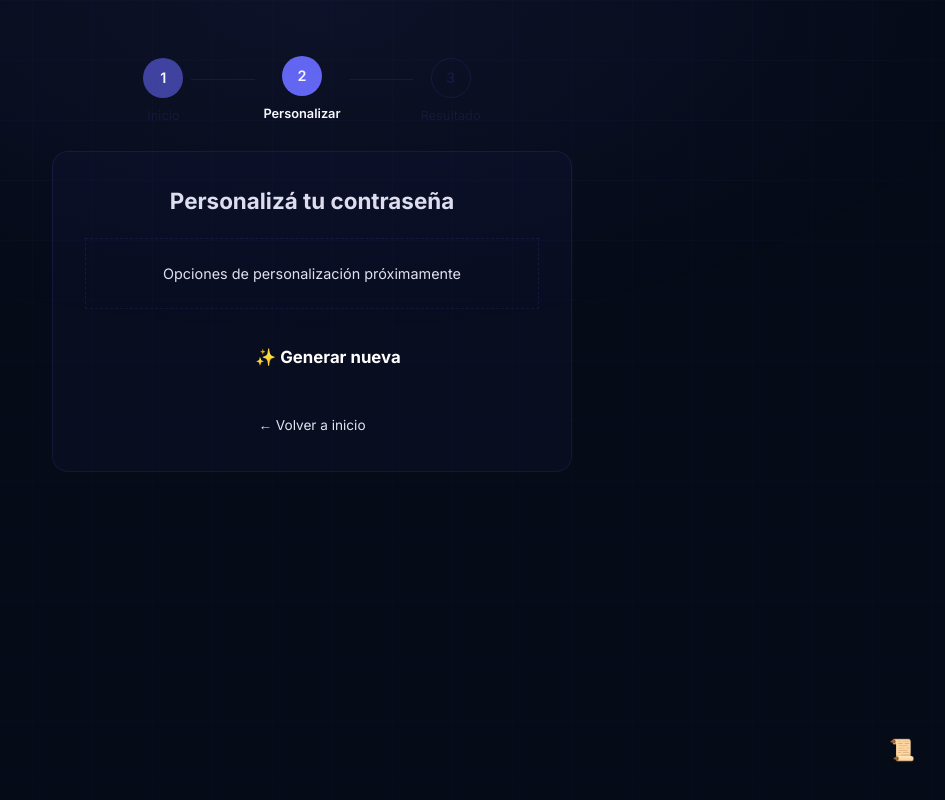
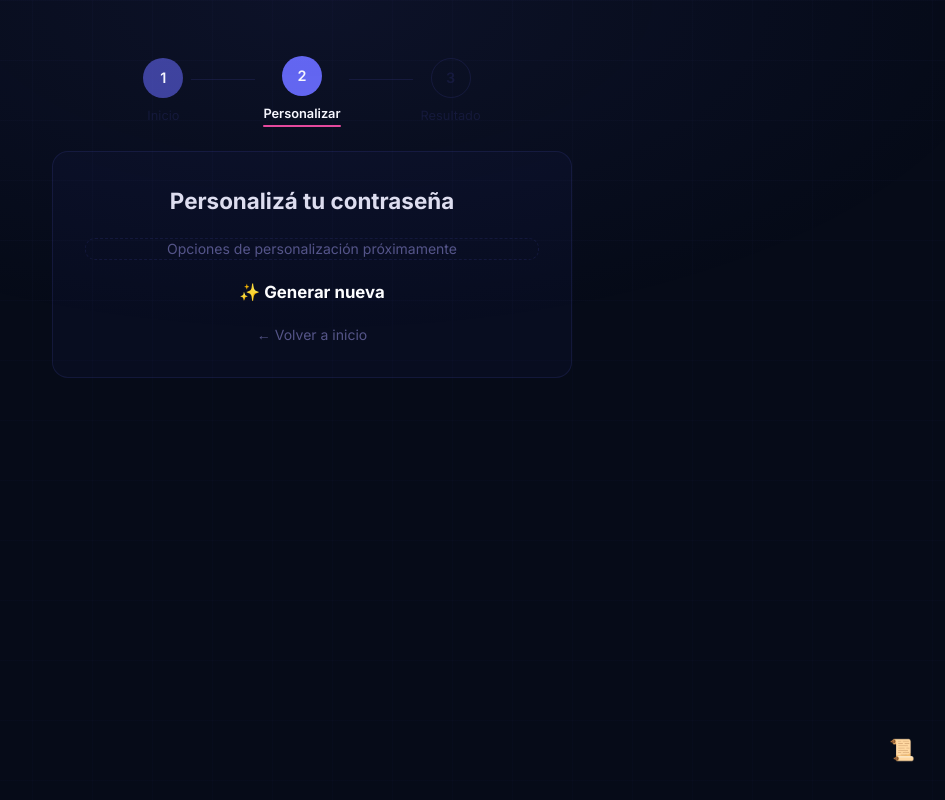
Before and after one commit to adesposito5/PassFrases-proyect, a React (Vite) app: page /generator in a window 1280 px wide. Shown: the whole page, without its empty margins (328-1273 px from the left). Built offline with nearby package versions, Linux system fonts and the light colour scheme.

Commit message:
style(d1): migrate GeneratorPanel to Tailwind CSS variables

```diff
--- a/src/features/generator/components/GeneratorPanel.tsx
+++ b/src/features/generator/components/GeneratorPanel.tsx
@@ -25,69 +25,29 @@ export default function GeneratorPanel() {
   /* ═══════════════ STEP 2: PERSONALIZAR ═══════════════ */
   if (currentStep === 2) {
     return (
-      <div style={{ display: 'flex', flexDirection: 'column', gap: '1.25rem' }}>
-        <h2 style={{ fontSize: '1.4rem', fontWeight: 700, textAlign: 'center', color: 'var(--color-text)' }}>
+      <div className="flex flex-col gap-5">
+        <h2 className="text-[1.4rem] font-bold text-center text-[var(--color-text)]">
           Personalizá tu contraseña
         </h2>
 
-        <div style={{
-          textAlign: 'center',
-          padding: '1.5rem',
-          color: 'var(--color-text-tertiary)',
-          fontSize: '0.9rem',
-          border: '1px dashed var(--color-border)',
-          borderRadius: 'var(--radius-md)',
-        }}>
-          <p style={{ margin: 0 }}>Opciones de personalización próximamente</p>
+        <div className="text-center p-6 text-[var(--color-text-tertiary)] text-sm border border-dashed border-[var(--color-border)] rounded-[var(--radius-md)]">
+          <p>Opciones de personalización próximamente</p>
         </div>
 
         <button
+          type="button"
           onClick={handleGenerate}
           aria-label="Generar nueva contraseña"
-          style={{
-            all: 'unset',
-            cursor: 'pointer',
-            display: 'flex',
-            alignItems: 'center',
-            justifyContent: 'center',
-            gap: '0.5rem',
-            width: '100%',
-            padding: '1rem',
-            borderRadius: '14px',
-            background: 'var(--gradient-blue)',
-            color: '#fff',
-            fontSize: '1.05rem',
-            fontWeight: 700,
-            fontFamily: 'var(--font-sans)',
-            transition: 'all var(--duration-fast) var(--ease-out)',
-          }}
-          onMouseEnter={(e) => {
-            e.currentTarget.style.transform = 'translateY(-2px)'
-            e.currentTarget.style.boxShadow = '0 8px 32px rgba(99,102,241,0.35)'
-          }}
-          onMouseLeave={(e) => {
-            e.currentTarget.style.transform = ''
-            e.currentTarget.style.boxShadow = ''
-          }}
+          className="w-full flex items-center justify-center gap-2 px-4 py-4 rounded-[14px] text-white text-[1.05rem] font-bold transition-all duration-[var(--duration-fast)] hover:-translate-y-0.5 hover:shadow-[0_8px_32px_rgba(99,102,241,0.35)] cursor-pointer"
+          style={{ background: 'var(--gradient-blue)' }}
         >
           ✨ Generar nueva
         </button>
 
         <button
+          type="button"
           onClick={handleBackToStart}
-          style={{
-            all: 'unset',
-            cursor: 'pointer',
-            textAlign: 'center',
-            marginTop: '0.25rem',
-            fontSize: '0.85rem',
-            color: 'var(--color-text-tertiary)',
-            fontFamily: 'var(--font-sans)',
-            padding: '4px 0',
-            transition: 'color var(--duration-fast) var(--ease-out)',
-          }}
-          onMouseEnter={(e) => { e.currentTarget.style.color = 'var(--color-pink)' }}
-          onMouseLeave={(e) => { e.currentTarget.style.color = 'var(--color-text-tertiary)' }}
+          className="text-center text-sm text-[var(--color-text-tertiary)] py-1 transition-colors duration-[var(--duration-fast)] hover:text-[var(--color-pink)] cursor-pointer"
         >
           ← Volver a inicio
         </button>
@@ -97,81 +57,30 @@ export default function GeneratorPanel() {
 
   /* ═══════════════ STEP 3: RESULTADO ═══════════════ */
   return (
-    <div style={{ display: 'flex', flexDirection: 'column', gap: '1.25rem', textAlign: 'center' }}>
-      <div style={{ fontSize: '2.8rem', display: 'inline-block', marginBottom: '0.5rem', filter: 'drop-shadow(0 0 24px rgba(99,102,241,0.35))' }}>
+    <div className="flex flex-col gap-5 text-center">
+      <div className="text-[2.8rem] inline-block mb-2 drop-shadow-[0_0_24px_rgba(99,102,241,0.35)]">
         🛡️
       </div>
 
-      <div style={{
-        fontFamily: 'var(--font-mono)',
-        fontSize: '1.4rem',
-        fontWeight: 700,
-        letterSpacing: '-0.01em',
-        padding: '1.25rem 1.5rem',
-        background: 'rgba(0,0,0,0.3)',
-        border: '1px solid var(--color-border)',
-        borderRadius: '14px',
-        wordBreak: 'break-all',
-        lineHeight: 1.5,
-        userSelect: 'all',
-        textAlign: 'center',
-        color: 'var(--color-text)',
-        minHeight: '4rem',
-        display: 'flex',
-        alignItems: 'center',
-        justifyContent: 'center',
-      }}>
+      <div className="font-mono text-[1.4rem] font-bold tracking-tight px-6 py-5 bg-black/30 border border-[var(--color-border)] rounded-[14px] break-all leading-relaxed select-all text-[var(--color-text)] min-h-16 flex items-center justify-center">
         {currentResult?.password ?? 'Generando…'}
       </div>
 
-      <div style={{ display: 'flex', gap: '0.75rem', marginTop: '0.5rem' }}>
+      <div className="flex gap-3 mt-2">
         <button
+          type="button"
           onClick={handleGenerate}
-          style={{
-            all: 'unset',
-            cursor: 'pointer',
-            flex: 1,
-            display: 'flex',
-            alignItems: 'center',
-            justifyContent: 'center',
-            gap: '0.4rem',
-            padding: '0.85rem',
-            borderRadius: '12px',
-            background: 'var(--gradient-blue)',
-            color: '#fff',
-            fontSize: '0.9rem',
-            fontWeight: 600,
-            fontFamily: 'var(--font-sans)',
-            transition: 'all var(--duration-fast) var(--ease-out)',
-          }}
-          onMouseEnter={(e) => {
-            e.currentTarget.style.boxShadow = '0 4px 20px rgba(99,102,241,0.3)'
-            e.currentTarget.style.transform = 'translateY(-1px)'
-          }}
-          onMouseLeave={(e) => {
-            e.currentTarget.style.boxShadow = ''
-            e.currentTarget.style.transform = ''
-          }}
+          className="flex-1 flex items-center justify-center gap-1.5 py-3.5 rounded-[12px] text-white text-sm font-semibold transition-all duration-[var(--duration-fast)] hover:shadow-[0_4px_20px_rgba(99,102,241,0.3)] hover:-translate-y-px cursor-pointer"
+          style={{ background: 'var(--gradient-blue)' }}
         >
           🔄 Generar nueva
         </button>
       </div>
 
       <button
+        type="button"
         onClick={handleBackToStep2}
-        style={{
-          all: 'unset',
-          cursor: 'pointer',
-          textAlign: 'center',
-          marginTop: '0.25rem',
-          fontSize: '0.85rem',
-          color: 'var(--color-text-tertiary)',
-          fontFamily: 'var(--font-sans)',
-          padding: '4px 0',
-          transition: 'color var(--duration-fast) var(--ease-out)',
-        }}
-        onMouseEnter={(e) => { e.currentTarget.style.color = 'var(--color-pink)' }}
-        onMouseLeave={(e) => { e.currentTarget.style.color = 'var(--color-text-tertiary)' }}
+        className="text-center text-sm text-[var(--color-text-tertiary)] py-1 transition-colors duration-[var(--duration-fast)] hover:text-[var(--color-pink)] cursor-pointer"
       >
         ← Personalizar
       </button>
```
